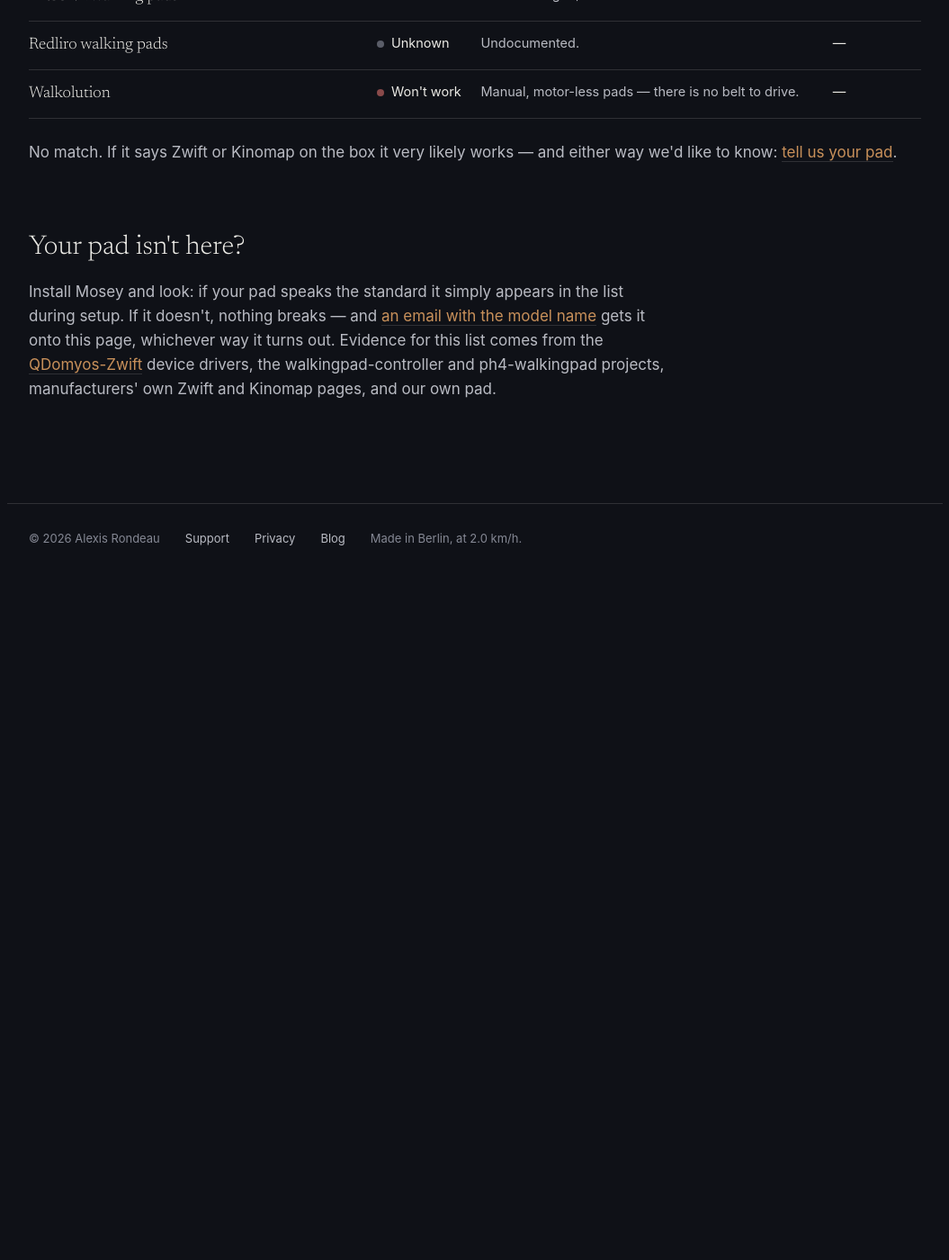
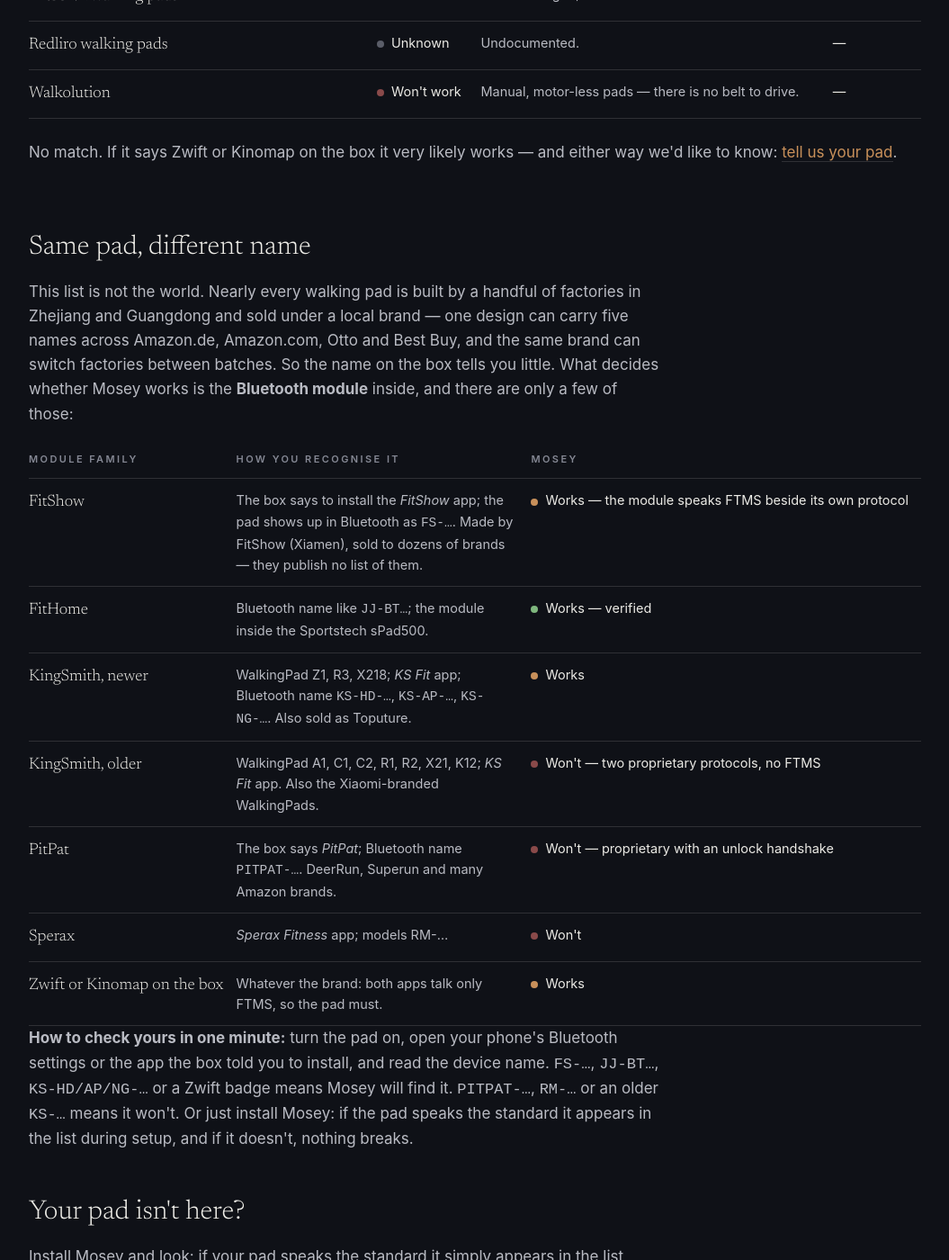
Before and after one commit to akaalias/mosey-site, a Jekyll site: the page built from pads.md, in a window 1280 px wide and 1400 px high, scrolled down 2949 px. Shown: the whole window at 90% size, without its empty margins (112-1167 px from the left). Built offline with Jekyll 4.4.1, drawn with Linux system fonts in a browser that asks for light colours; before the commit the page ends 3605 px from its top, so only the background shows below that.

Commit message:
Homepage lists only the pads that work; Pads: same pad, different name (module families); Walks: still first, live in view

```diff
--- a/_includes/pads-table.html
+++ b/_includes/pads-table.html
@@ -20,54 +20,54 @@
   <input id="q" type="search" placeholder="Search your pad — brand or model" aria-label="Search pads" autocomplete="off">
   <span class="count" id="count"></span>
 </div>
-<div class="legend">
+{% unless include.short == 1 %}<div class="legend">
   <span><i class="dot ok"></i>Verified on real hardware</span>
   <span><i class="dot likely"></i>Should work — FTMS documented</span>
   <span><i class="dot no"></i>Won't work — proprietary protocol</span>
   <span><i class="dot unk"></i>Unknown — tell us</span>
-</div>
+</div>{% endunless %}
 
 <div class="table-wrap">
-<table id="pads">
-<thead><tr><th>Pad</th><th>Status</th><th>Why we think so</th><th>Incline</th></tr></thead>
+<table id="pads" data-short="{{ include.short }}">
+<thead><tr data-status="unk"><th>Pad</th><th>Status</th><th>Why we think so</th><th>Incline</th></tr></thead>
 <tbody>
-<tr><td class="model">Sportstech sPad500</td><td class="status"><i class="dot ok"></i>Verified</td><td class="why">The pad Mosey was built on. Speed, incline, start, stop and pace all confirmed live. Its FitShow module exposes standard FTMS alongside the vendor protocol.</td><td>0–5 %</td></tr>
-<tr><td class="model">Sportstech sWalk</td><td class="status"><i class="dot likely"></i>Should work</td><td class="why">FTMS confirmed by Sportstech's own Zwift list and QZ users. Some reports of a flaky link; the protocol is right.</td><td>—</td></tr>
-<tr><td class="model">Sportstech sWalk Plus</td><td class="status"><i class="dot likely"></i>Should work</td><td class="why">Same family and module as the sWalk.</td><td>—</td></tr>
-<tr><td class="model">Sportstech F37s</td><td class="status"><i class="dot likely"></i>Should work</td><td class="why">FTMS per Sportstech's Zwift list. A full-size treadmill.</td><td>yes</td></tr>
-<tr><td class="model">KingSmith WalkingPad Z1</td><td class="status"><i class="dot likely"></i>Should work</td><td class="why">Routed to the generic FTMS driver in QZ. Some firmware gates control behind a vendor unlock; readings work regardless.</td><td>—</td></tr>
-<tr><td class="model">KingSmith WalkingPad R3 Hybrid+</td><td class="status"><i class="dot likely"></i>Should work</td><td class="why">FTMS confirmed in QZ's device table.</td><td>—</td></tr>
-<tr><td class="model">KingSmith WalkingPad X218</td><td class="status"><i class="dot likely"></i>Should work</td><td class="why">FTMS confirmed in QZ's device table.</td><td>—</td></tr>
-<tr><td class="model">KingSmith WalkingPad A1</td><td class="status"><i class="dot no"></i>Won't work</td><td class="why">Proprietary KingSmith protocol, no FTMS. Reverse-engineered by the ph4-walkingpad project; Mosey speaks only the standard.</td><td>—</td></tr>
-<tr><td class="model">KingSmith WalkingPad A1 Pro</td><td class="status"><i class="dot no"></i>Won't work</td><td class="why">Proprietary, no FTMS.</td><td>—</td></tr>
-<tr><td class="model">KingSmith WalkingPad C1</td><td class="status"><i class="dot no"></i>Won't work</td><td class="why">Proprietary, no FTMS.</td><td>—</td></tr>
-<tr><td class="model">KingSmith WalkingPad C2</td><td class="status"><i class="dot no"></i>Won't work</td><td class="why">Proprietary, no FTMS.</td><td>—</td></tr>
-<tr><td class="model">KingSmith WalkingPad R1 / R1 Pro</td><td class="status"><i class="dot no"></i>Won't work</td><td class="why">Proprietary, no FTMS.</td><td>—</td></tr>
-<tr><td class="model">KingSmith WalkingPad R2</td><td class="status"><i class="dot no"></i>Won't work</td><td class="why">A second, different KingSmith protocol. No FTMS.</td><td>—</td></tr>
-<tr><td class="model">KingSmith WalkingPad X21</td><td class="status"><i class="dot no"></i>Won't work</td><td class="why">Same second protocol as the R2. No FTMS.</td><td>—</td></tr>
-<tr><td class="model">KingSmith K12 Pro / MXG / G1C</td><td class="status"><i class="dot no"></i>Won't work</td><td class="why">KingSmith's second protocol. The brand runs at least three incompatible Bluetooth stacks; only Z1, R3 and X218 speak the standard.</td><td>—</td></tr>
-<tr><td class="model">Urevo SpaceWalk 3S (URTM024)</td><td class="status"><i class="dot likely"></i>Should work</td><td class="why">FTMS confirmed in QZ's source.</td><td>—</td></tr>
-<tr><td class="model">Urevo SpaceWalk E1L</td><td class="status"><i class="dot no"></i>Won't work</td><td class="why">Proprietary — unlike its sibling. The treadspan project needed a hardware bridge imitating the vendor app.</td><td>—</td></tr>
-<tr><td class="model">Urevo SpaceWalk E4W</td><td class="status"><i class="dot unk"></i>Unknown</td><td class="why">Sold with the UREVO SmartCoach app; no FTMS evidence either way yet.</td><td>—</td></tr>
-<tr><td class="model">Mobvoi Home Treadmill / Pro / Plus</td><td class="status"><i class="dot likely"></i>Should work</td><td class="why">Mobvoi advertises Zwift and Kinomap, which are FTMS-only; QZ confirms FTMS.</td><td>—</td></tr>
-<tr><td class="model">Toputure TP6</td><td class="status"><i class="dot likely"></i>Should work</td><td class="why">Explicitly flagged FTMS in QZ.</td><td>—</td></tr>
-<tr><td class="model">WELLFIT walking pads and TM treadmills</td><td class="status"><i class="dot likely"></i>Should work</td><td class="why">WELLFIT states its machines support FitShow, Zwift, Kinomap "and other apps that support the FTMS protocol".</td><td>some models</td></tr>
-<tr><td class="model">FYSIQ walking pad</td><td class="status"><i class="dot likely"></i>Should work</td><td class="why">The listing states the FTMS Bluetooth protocol outright.</td><td>—</td></tr>
-<tr><td class="model">LifeSmart TM series</td><td class="status"><i class="dot likely"></i>Should work</td><td class="why">FTMS confirmed in QZ. Full-size treadmills.</td><td>yes</td></tr>
-<tr><td class="model">THERUN T15</td><td class="status"><i class="dot likely"></i>Should work</td><td class="why">FTMS confirmed in QZ.</td><td>yes</td></tr>
-<tr><td class="model">Egofit Walker Pro / Plus (M1T)</td><td class="status"><i class="dot likely"></i>Should work</td><td class="why">Uses the FitShow app, and FitShow modules expose standard FTMS beside the vendor protocol — the same pattern as the sPad500. Not yet verified by us.</td><td>fixed 5 %</td></tr>
-<tr><td class="model">Any pad sold with the "FitShow" app (FS-… names)</td><td class="status"><i class="dot likely"></i>Should work</td><td class="why">The FitShow module answers both its own protocol and FTMS. Common across the budget tier.</td><td>varies</td></tr>
-<tr><td class="model">Bluefin Fitness Task 2.0</td><td class="status"><i class="dot likely"></i>Should work</td><td class="why">Advertises Kinomap, which is FTMS-only. Unverified.</td><td>—</td></tr>
-<tr><td class="model">DeerRun (all models, PitPat app)</td><td class="status"><i class="dot no"></i>Won't work</td><td class="why">The PitPat protocol is proprietary with an unlock handshake and no FTMS fallback.</td><td>—</td></tr>
-<tr><td class="model">Superun (PitPat app)</td><td class="status"><i class="dot no"></i>Won't work</td><td class="why">Same PitPat module as DeerRun.</td><td>—</td></tr>
-<tr><td class="model">Sperax RM01 / RM-02 / RM-P series</td><td class="status"><i class="dot no"></i>Won't work</td><td class="why">Proprietary (Sperax Fitness app), no FTMS. Firmware varies across batches; we've seen no FTMS unit.</td><td>—</td></tr>
-<tr><td class="model">LifeSpan treadmill desks</td><td class="status"><i class="dot no"></i>Won't work</td><td class="why">Proprietary serial protocol.</td><td>—</td></tr>
-<tr><td class="model">Goplus / Gymax walking pads</td><td class="status"><i class="dot unk"></i>Unknown</td><td class="why">Sold with the Gymax app; protocol undocumented.</td><td>—</td></tr>
-<tr><td class="model">Lichico / YRUN (Besyfit app)</td><td class="status"><i class="dot unk"></i>Unknown</td><td class="why">Protocol undocumented.</td><td>some models</td></tr>
-<tr><td class="model">Citysports ZX1 and others</td><td class="status"><i class="dot unk"></i>Unknown</td><td class="why">OEM-rebadged; the Bluetooth module can differ batch to batch.</td><td>—</td></tr>
-<tr><td class="model">KESSER walking pads</td><td class="status"><i class="dot unk"></i>Unknown</td><td class="why">OEM-rebadged; undocumented.</td><td>—</td></tr>
-<tr><td class="model">Redliro walking pads</td><td class="status"><i class="dot unk"></i>Unknown</td><td class="why">Undocumented.</td><td>—</td></tr>
-<tr><td class="model">Walkolution</td><td class="status"><i class="dot no"></i>Won't work</td><td class="why">Manual, motor-less pads — there is no belt to drive.</td><td>—</td></tr>
+<tr data-status="ok"><td class="model">Sportstech sPad500</td><td class="status"><i class="dot ok"></i>Verified</td><td class="why">The pad Mosey was built on. Speed, incline, start, stop and pace all confirmed live. Its FitShow module exposes standard FTMS alongside the vendor protocol.</td><td>0–5 %</td></tr>
+<tr data-status="likely"><td class="model">Sportstech sWalk</td><td class="status"><i class="dot likely"></i>Should work</td><td class="why">FTMS confirmed by Sportstech's own Zwift list and QZ users. Some reports of a flaky link; the protocol is right.</td><td>—</td></tr>
+<tr data-status="likely"><td class="model">Sportstech sWalk Plus</td><td class="status"><i class="dot likely"></i>Should work</td><td class="why">Same family and module as the sWalk.</td><td>—</td></tr>
+<tr data-status="likely"><td class="model">Sportstech F37s</td><td class="status"><i class="dot likely"></i>Should work</td><td class="why">FTMS per Sportstech's Zwift list. A full-size treadmill.</td><td>yes</td></tr>
+<tr data-status="likely"><td class="model">KingSmith WalkingPad Z1</td><td class="status"><i class="dot likely"></i>Should work</td><td class="why">Routed to the generic FTMS driver in QZ. Some firmware gates control behind a vendor unlock; readings work regardless.</td><td>—</td></tr>
+<tr data-status="likely"><td class="model">KingSmith WalkingPad R3 Hybrid+</td><td class="status"><i class="dot likely"></i>Should work</td><td class="why">FTMS confirmed in QZ's device table.</td><td>—</td></tr>
+<tr data-status="likely"><td class="model">KingSmith WalkingPad X218</td><td class="status"><i class="dot likely"></i>Should work</td><td class="why">FTMS confirmed in QZ's device table.</td><td>—</td></tr>
+<tr data-status="no"><td class="model">KingSmith WalkingPad A1</td><td class="status"><i class="dot no"></i>Won't work</td><td class="why">Proprietary KingSmith protocol, no FTMS. Reverse-engineered by the ph4-walkingpad project; Mosey speaks only the standard.</td><td>—</td></tr>
+<tr data-status="no"><td class="model">KingSmith WalkingPad A1 Pro</td><td class="status"><i class="dot no"></i>Won't work</td><td class="why">Proprietary, no FTMS.</td><td>—</td></tr>
+<tr data-status="no"><td class="model">KingSmith WalkingPad C1</td><td class="status"><i class="dot no"></i>Won't work</td><td class="why">Proprietary, no FTMS.</td><td>—</td></tr>
+<tr data-status="no"><td class="model">KingSmith WalkingPad C2</td><td class="status"><i class="dot no"></i>Won't work</td><td class="why">Proprietary, no FTMS.</td><td>—</td></tr>
+<tr data-status="no"><td class="model">KingSmith WalkingPad R1 / R1 Pro</td><td class="status"><i class="dot no"></i>Won't work</td><td class="why">Proprietary, no FTMS.</td><td>—</td></tr>
+<tr data-status="no"><td class="model">KingSmith WalkingPad R2</td><td class="status"><i class="dot no"></i>Won't work</td><td class="why">A second, different KingSmith protocol. No FTMS.</td><td>—</td></tr>
+<tr data-status="no"><td class="model">KingSmith WalkingPad X21</td><td class="status"><i class="dot no"></i>Won't work</td><td class="why">Same second protocol as the R2. No FTMS.</td><td>—</td></tr>
+<tr data-status="no"><td class="model">KingSmith K12 Pro / MXG / G1C</td><td class="status"><i class="dot no"></i>Won't work</td><td class="why">KingSmith's second protocol. The brand runs at least three incompatible Bluetooth stacks; only Z1, R3 and X218 speak the standard.</td><td>—</td></tr>
+<tr data-status="likely"><td class="model">Urevo SpaceWalk 3S (URTM024)</td><td class="status"><i class="dot likely"></i>Should work</td><td class="why">FTMS confirmed in QZ's source.</td><td>—</td></tr>
+<tr data-status="no"><td class="model">Urevo SpaceWalk E1L</td><td class="status"><i class="dot no"></i>Won't work</td><td class="why">Proprietary — unlike its sibling. The treadspan project needed a hardware bridge imitating the vendor app.</td><td>—</td></tr>
+<tr data-status="unk"><td class="model">Urevo SpaceWalk E4W</td><td class="status"><i class="dot unk"></i>Unknown</td><td class="why">Sold with the UREVO SmartCoach app; no FTMS evidence either way yet.</td><td>—</td></tr>
+<tr data-status="likely"><td class="model">Mobvoi Home Treadmill / Pro / Plus</td><td class="status"><i class="dot likely"></i>Should work</td><td class="why">Mobvoi advertises Zwift and Kinomap, which are FTMS-only; QZ confirms FTMS.</td><td>—</td></tr>
+<tr data-status="likely"><td class="model">Toputure TP6</td><td class="status"><i class="dot likely"></i>Should work</td><td class="why">Explicitly flagged FTMS in QZ.</td><td>—</td></tr>
+<tr data-status="likely"><td class="model">WELLFIT walking pads and TM treadmills</td><td class="status"><i class="dot likely"></i>Should work</td><td class="why">WELLFIT states its machines support FitShow, Zwift, Kinomap "and other apps that support the FTMS protocol".</td><td>some models</td></tr>
+<tr data-status="likely"><td class="model">FYSIQ walking pad</td><td class="status"><i class="dot likely"></i>Should work</td><td class="why">The listing states the FTMS Bluetooth protocol outright.</td><td>—</td></tr>
+<tr data-status="likely"><td class="model">LifeSmart TM series</td><td class="status"><i class="dot likely"></i>Should work</td><td class="why">FTMS confirmed in QZ. Full-size treadmills.</td><td>yes</td></tr>
+<tr data-status="likely"><td class="model">THERUN T15</td><td class="status"><i class="dot likely"></i>Should work</td><td class="why">FTMS confirmed in QZ.</td><td>yes</td></tr>
+<tr data-status="likely"><td class="model">Egofit Walker Pro / Plus (M1T)</td><td class="status"><i class="dot likely"></i>Should work</td><td class="why">Uses the FitShow app, and FitShow modules expose standard FTMS beside the vendor protocol — the same pattern as the sPad500. Not yet verified by us.</td><td>fixed 5 %</td></tr>
+<tr data-status="likely"><td class="model">Any pad sold with the "FitShow" app (FS-… names)</td><td class="status"><i class="dot likely"></i>Should work</td><td class="why">The FitShow module answers both its own protocol and FTMS. Common across the budget tier.</td><td>varies</td></tr>
+<tr data-status="likely"><td class="model">Bluefin Fitness Task 2.0</td><td class="status"><i class="dot likely"></i>Should work</td><td class="why">Advertises Kinomap, which is FTMS-only. Unverified.</td><td>—</td></tr>
+<tr data-status="no"><td class="model">DeerRun (all models, PitPat app)</td><td class="status"><i class="dot no"></i>Won't work</td><td class="why">The PitPat protocol is proprietary with an unlock handshake and no FTMS fallback.</td><td>—</td></tr>
+<tr data-status="no"><td class="model">Superun (PitPat app)</td><td class="status"><i class="dot no"></i>Won't work</td><td class="why">Same PitPat module as DeerRun.</td><td>—</td></tr>
+<tr data-status="no"><td class="model">Sperax RM01 / RM-02 / RM-P series</td><td class="status"><i class="dot no"></i>Won't work</td><td class="why">Proprietary (Sperax Fitness app), no FTMS. Firmware varies across batches; we've seen no FTMS unit.</td><td>—</td></tr>
+<tr data-status="no"><td class="model">LifeSpan treadmill desks</td><td class="status"><i class="dot no"></i>Won't work</td><td class="why">Proprietary serial protocol.</td><td>—</td></tr>
+<tr data-status="unk"><td class="model">Goplus / Gymax walking pads</td><td class="status"><i class="dot unk"></i>Unknown</td><td class="why">Sold with the Gymax app; protocol undocumented.</td><td>—</td></tr>
+<tr data-status="unk"><td class="model">Lichico / YRUN (Besyfit app)</td><td class="status"><i class="dot unk"></i>Unknown</td><td class="why">Protocol undocumented.</td><td>some models</td></tr>
+<tr data-status="unk"><td class="model">Citysports ZX1 and others</td><td class="status"><i class="dot unk"></i>Unknown</td><td class="why">OEM-rebadged; the Bluetooth module can differ batch to batch.</td><td>—</td></tr>
+<tr data-status="unk"><td class="model">KESSER walking pads</td><td class="status"><i class="dot unk"></i>Unknown</td><td class="why">OEM-rebadged; undocumented.</td><td>—</td></tr>
+<tr data-status="unk"><td class="model">Redliro walking pads</td><td class="status"><i class="dot unk"></i>Unknown</td><td class="why">Undocumented.</td><td>—</td></tr>
+<tr data-status="no"><td class="model">Walkolution</td><td class="status"><i class="dot no"></i>Won't work</td><td class="why">Manual, motor-less pads — there is no belt to drive.</td><td>—</td></tr>
 </tbody>
 </table>
 </div>
@@ -76,10 +76,15 @@
 <script>
 (function(){
   var q=document.getElementById('q'), rows=Array.prototype.slice.call(document.querySelectorAll('#pads tbody tr')), count=document.getElementById('count'), empty=document.getElementById('empty');
+  var short = document.getElementById('pads').getAttribute('data-short')==='1';
   function apply(){
     var t=q.value.trim().toLowerCase(), n=0;
-    rows.forEach(function(r){ var hit=!t||r.textContent.toLowerCase().indexOf(t)>=0; r.classList.toggle('hidden',!hit); if(hit)n++; });
-    count.textContent=n+' of '+rows.length+' pads'; empty.classList.toggle('hidden',n>0);
+    rows.forEach(function(r){
+      var works = r.getAttribute('data-status')==='ok' || r.getAttribute('data-status')==='likely';
+      var hit=(!t||r.textContent.toLowerCase().indexOf(t)>=0) && (!short || works || t);
+      r.classList.toggle('hidden',!hit); if(hit)n++;
+    });
+    count.textContent = short && !t ? n+' pads that work' : n+' of '+rows.length+' pads'; empty.classList.toggle('hidden',n>0);
   }
   q.addEventListener('input',apply); apply();
   var h=location.hash.replace('#','');
--- a/index.html
+++ b/index.html
@@ -72,8 +72,8 @@
     <div class="cell"><b>Should work</b><span>Twenty-odd pads with FTMS documented by Zwift, Kinomap or the QZ project.</span></div>
     <div class="cell"><b>No pad yet?</b><span>Mosey ships a demo pad so you can see every screen before you buy one.</span></div>
   </div>
-  {% include pads-table.html %}
-  <p style="color:var(--ink-2);max-width:60ch;margin:18px 0 0">Not here? If the box says Zwift or Kinomap it very likely works. <a href="mailto:alexis.rondeau@gmail.com?subject=My%20walking%20pad">Tell us your pad</a> and it goes on the list either way.</p>
+  {% include pads-table.html short=1 %}
+  <p style="color:var(--ink-2);max-width:60ch;margin:18px 0 0">These are the pads that work. Type any name to search the full list, including the ones that won't — or <a href="{{ site.baseurl }}/pads/">read the whole page</a>, with how to tell what's inside a pad sold under another name.</p>
 </section>
 
 <section class="price">
--- a/pads.md
+++ b/pads.md
@@ -11,6 +11,21 @@
 <p style="max-width:66ch">Mosey contains no pad-specific code. It looks for the standard <em>Fitness Machine Service</em> that many pads broadcast, reads speed and incline from it, and drives the belt through it. So the question is never "does Mosey support my pad" but "does my pad speak the standard". Two rules of thumb: a listing that says <strong>Zwift</strong> or <strong>Kinomap</strong> compatible almost certainly does; one that says "works with our app only" almost certainly doesn't. Pads without incline walk the same rounds flat.</p>
 
 {% include pads-table.html %}
+<h2 style="margin-top:44px">Same pad, different name</h2>
+<p style="max-width:66ch">This list is not the world. Nearly every walking pad is built by a handful of factories in Zhejiang and Guangdong and sold under a local brand — one design can carry five names across Amazon.de, Amazon.com, Otto and Best Buy, and the same brand can switch factories between batches. So the name on the box tells you little. What decides whether Mosey works is the <strong>Bluetooth module</strong> inside, and there are only a few of those:</p>
+<div class="table-wrap"><table>
+<thead><tr><th>Module family</th><th>How you recognise it</th><th>Mosey</th></tr></thead>
+<tbody>
+<tr><td class="model">FitShow</td><td class="why">The box says to install the <em>FitShow</em> app; the pad shows up in Bluetooth as <code>FS-…</code>. Made by FitShow (Xiamen), sold to dozens of brands — they publish no list of them.</td><td class="status"><i class="dot likely"></i>Works — the module speaks FTMS beside its own protocol</td></tr>
+<tr><td class="model">FitHome</td><td class="why">Bluetooth name like <code>JJ-BT…</code>; the module inside the Sportstech sPad500.</td><td class="status"><i class="dot ok"></i>Works — verified</td></tr>
+<tr><td class="model">KingSmith, newer</td><td class="why">WalkingPad Z1, R3, X218; <em>KS Fit</em> app; Bluetooth name <code>KS-HD-…</code>, <code>KS-AP-…</code>, <code>KS-NG-…</code>. Also sold as Toputure.</td><td class="status"><i class="dot likely"></i>Works</td></tr>
+<tr><td class="model">KingSmith, older</td><td class="why">WalkingPad A1, C1, C2, R1, R2, X21, K12; <em>KS Fit</em> app. Also the Xiaomi-branded WalkingPads.</td><td class="status"><i class="dot no"></i>Won't — two proprietary protocols, no FTMS</td></tr>
+<tr><td class="model">PitPat</td><td class="why">The box says <em>PitPat</em>; Bluetooth name <code>PITPAT-…</code>. DeerRun, Superun and many Amazon brands.</td><td class="status"><i class="dot no"></i>Won't — proprietary with an unlock handshake</td></tr>
+<tr><td class="model">Sperax</td><td class="why"><em>Sperax Fitness</em> app; models RM-…</td><td class="status"><i class="dot no"></i>Won't</td></tr>
+<tr><td class="model">Zwift or Kinomap on the box</td><td class="why">Whatever the brand: both apps talk only FTMS, so the pad must.</td><td class="status"><i class="dot likely"></i>Works</td></tr>
+</tbody></table></div>
+<p style="max-width:66ch"><strong>How to check yours in one minute:</strong> turn the pad on, open your phone's Bluetooth settings or the app the box told you to install, and read the device name. <code>FS-…</code>, <code>JJ-BT…</code>, <code>KS-HD/AP/NG-…</code> or a Zwift badge means Mosey will find it. <code>PITPAT-…</code>, <code>RM-…</code> or an older <code>KS-…</code> means it won't. Or just install Mosey: if the pad speaks the standard it appears in the list during setup, and if it doesn't, nothing breaks.</p>
+
 <h2 style="margin-top:44px">Your pad isn't here?</h2>
 <p style="max-width:66ch">Install Mosey and look: if your pad speaks the standard it simply appears in the list during setup. If it doesn't, nothing breaks — and <a href="mailto:alexis.rondeau@gmail.com?subject=My%20walking%20pad">an email with the model name</a> gets it onto this page, whichever way it turns out. Evidence for this list comes from the <a href="https://github.com/cagnulein/qdomyos-zwift">QDomyos-Zwift</a> device drivers, the walkingpad-controller and ph4-walkingpad projects, manufacturers' own Zwift and Kinomap pages, and our own pad.</p>
 </div>
```
Also changed, not shown: walks.html (+9 -2 lines).
